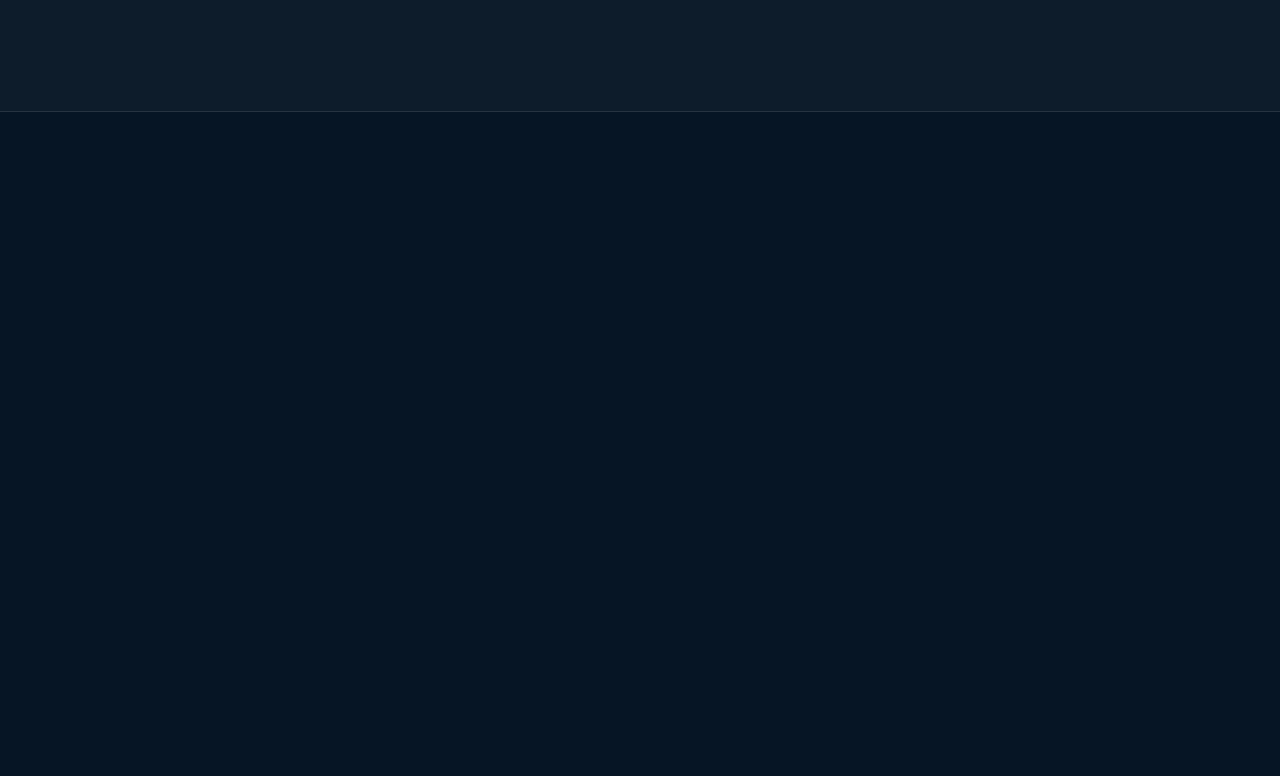
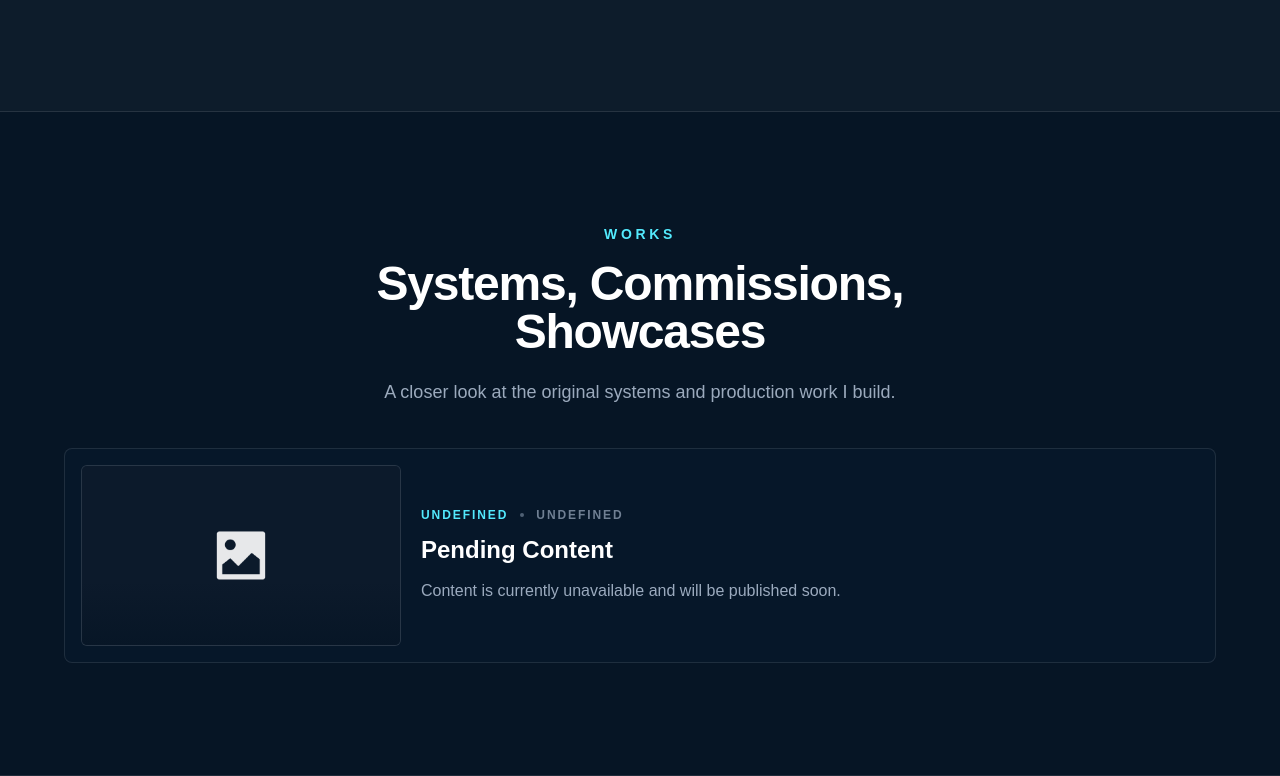
Before and after one commit to qw3rblue/blue-portfolio, a Next.js app: page / in a window 1280 px wide. Shown: the part 1762-2538 px from the top of the page. Before the commit the page ends 1874 px from the top, so only its background shows below. Built offline with nearby package versions, Linux system fonts and the light colour scheme.

Commit message:
refactor: aurafarmed

```diff
--- a/app/components/portfolio.tsx
+++ b/app/components/portfolio.tsx
@@ -22,13 +22,20 @@ const content = {
       eyebrow: "Projects",
       title: "Games, Positions, Portfolios",
       description:
-        "Only contains long-term projects / positions, not including small commissions.",
+        "A glimpse of where my passion has taken me.",
+    },
+    works: {
+      eyebrow: "Works",
+      title: "Systems, Commissions, Showcases",
+      description:
+        "A closer look at the original systems and production work I build.",
     },
   },
   navItems: [
     { label: "Home", href: "#home" },
     { label: "Skills", href: "#skills" },
     { label: "Projects", href: "#projects" },
+    { label: "Works", href: "#works" },
   ],
   skills: [
     "Python",
@@ -63,6 +70,20 @@ const content = {
         alt: "Grand Alfheim project preview",
       },
       description: "",
+    }
+  ],
+  works: [
+    {
+      title: "Pending Content",
+      category: "Undefined",
+      duration: "Undefined",
+      href: "",
+      image: {
+        src: "/no_img.png",
+        alt: "",
+      },
+      description:
+        "Content is currently unavailable and will be published soon.",
     }
   ],
 };
@@ -257,6 +278,73 @@ function Projects() {
   );
 }
 
+function Works() {
+  const workItemClassName =
+    "group grid gap-4 rounded-lg border border-white/10 bg-[#07182b]/80 p-3 text-left backdrop-blur-xl transition duration-300 hover:-translate-y-1 hover:border-cyan-300/45 hover:bg-[#09213b]/85 hover:shadow-xl hover:shadow-cyan-950/25 focus-visible:outline focus-visible:outline-2 focus-visible:outline-offset-4 focus-visible:outline-cyan-300 sm:grid-cols-[minmax(210px,320px)_1fr] sm:gap-5 sm:p-4";
+
+  return (
+    <section
+      id="works"
+      className="border-b border-white/10 px-5 py-20 sm:px-8 md:py-28"
+    >
+      <div className="mx-auto max-w-6xl">
+        <SectionHeading
+          eyebrow={content.sections.works.eyebrow}
+          title={content.sections.works.title}
+          description={content.sections.works.description}
+        />
+        <div className="mt-10 space-y-4">
+          {content.works.map((work) => {
+            const workContent = (
+              <>
+                <div className="relative overflow-hidden rounded-md border border-white/10 bg-white/[0.04]">
+                  <Image
+                    src={work.image.src}
+                    alt={work.image.alt}
+                    width={640}
+                    height={360}
+                    className="aspect-video w-full object-cover opacity-90 transition duration-500 group-hover:scale-105 group-hover:opacity-100"
+                  />
+                  <div className="absolute inset-x-0 bottom-0 h-16 bg-gradient-to-t from-[#061525]/80 to-transparent" />
+                </div>
+                <div className="flex min-w-0 flex-col justify-center py-1">
+                  <div className="flex flex-wrap items-center gap-x-3 gap-y-2 text-xs font-bold uppercase tracking-[0.16em]">
+                    <span className="text-cyan-300">{work.category}</span>
+                    <span className="h-1 w-1 rounded-full bg-blue-100/35" />
+                    <span className="text-blue-100/50">{work.duration}</span>
+                  </div>
+                  <h3 className="mt-3 text-xl font-semibold leading-tight text-white sm:text-2xl">
+                    {work.title}
+                  </h3>
+                  <p className="mt-3 max-w-3xl text-sm leading-6 text-blue-100/70 sm:text-base sm:leading-7">
+                    {work.description}
+                  </p>
+                </div>
+              </>
+            );
+
+            return work.href ? (
+              <a
+                key={work.title}
+                href={work.href}
+                target="_blank"
+                rel="noreferrer"
+                className={workItemClassName}
+              >
+                {workContent}
+              </a>
+            ) : (
+              <article key={work.title} className={workItemClassName}>
+                {workContent}
+              </article>
+            );
+          })}
+        </div>
+      </div>
+    </section>
+  );
+}
+
 export function Portfolio() {
   return (
     <main className="relative isolate min-h-screen overflow-hidden bg-transparent text-white">
@@ -266,6 +354,7 @@ export function Portfolio() {
         <Hero />
         <Skills />
         <Projects />
+        <Works />
       </div>
     </main>
   );
```
